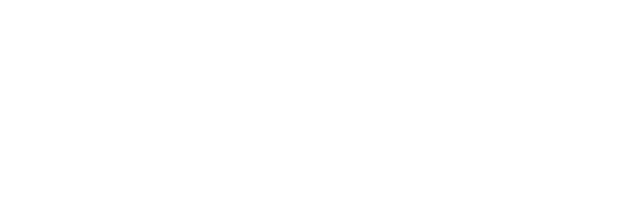
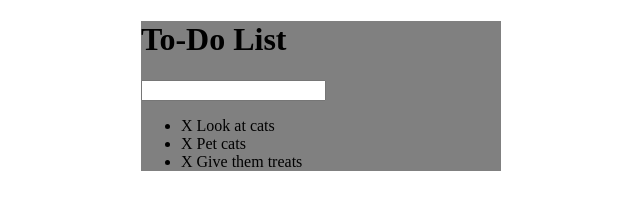
Before and after one commit to zxsteven/ToDoListProject, a plain HTML site: page index.html in a window 1280 px wide. Shown: the whole page, without its empty margins (319-959 px from the left). Drawn offline with Linux system fonts and the light colour scheme; files whose address does not match are found by name.

Commit message:
Added base html

```diff
--- a/assets/css/style.css
+++ b/assets/css/style.css
@@ -0,0 +1,5 @@
+#container {
+	background: grey;
+	width: 360px;
+	margin: 0 auto;
+}
--- a/index.html
+++ b/index.html
@@ -6,6 +6,15 @@
 	<script type="text/javascript" src='assets/js/lib/jquery-3.1.1.min.js'></script>
 </head>
 <body>
+	<div id="container">
+		<h1>To-Do List</h1>
+		<input type="text>">
+		<ul>
+			<li><span>X</span> Look at cats</li>
+			<li><span>X</span> Pet cats</li>
+			<li><span>X</span> Give them treats</li>
+		</ul>
+	</div>
 
 <script type="text/javascript" src="todo.js"></script>
 </body>
```
